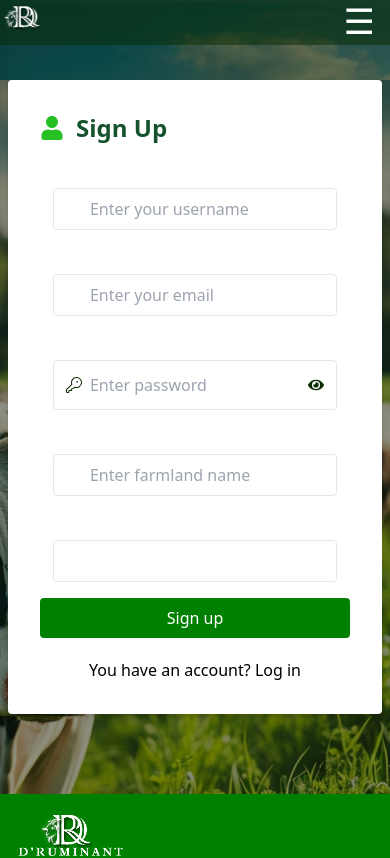
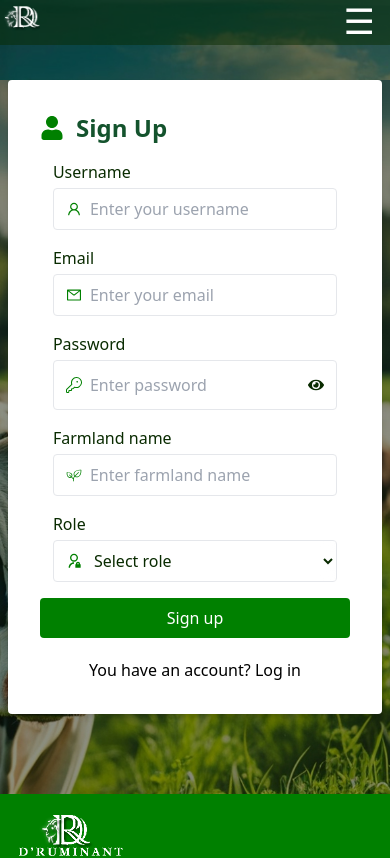
Before and after one commit to Samuel-EA1/druminant_project, a Next.js app: page /signup in a window 390 px wide. Shown: the top 858 px of the page. Built offline with nearby package versions, Linux system fonts and the light colour scheme.

Commit message:
signup fix

```diff
--- a/src/pages/login.js
+++ b/src/pages/login.js
@@ -118,13 +118,13 @@ export default function Login() {
                 <div className="mb-4">
                   <label
                     htmlFor="password"
-                    className="text-base text-white md:text-black"
+                    className="text-base  md:text-black"
                   >
                     Password
                   </label>
                   <div className="flex items-center border rounded mt-1">
                     <span className="pl-3">
-                      <GoKey className="md:text-[#008000]" />
+                      <GoKey className="text-[#008000]" />
                     </span>
                     <input
                       type={showPassword ? "text" : "password"}
--- a/src/pages/reset-link.js
+++ b/src/pages/reset-link.js
@@ -2,6 +2,7 @@ import { Footer } from "@/components/footer";
 import ModuleHeader from "@/components/moduleheader";
 import axios from "axios";
 import React, { useState } from "react";
+import { AiOutlineMail } from "react-icons/ai";
 import { toast } from "react-toastify";
 
 function Reset() {
@@ -31,7 +32,7 @@ function Reset() {
       setMessage(`You will receive a reset link shortly.`);
     } catch (err) {
       setLoading(false);
-      console.log(err)
+      console.log(err);
       if (err.response) {
         // The request was made and the server responded with a status code
         // that falls out of the range of 2xx
@@ -68,6 +69,11 @@ function Reset() {
               <label htmlFor="email" className="block text-primary-foreground">
                 Email Address
               </label>
+
+              <div className="flex items-center border rounded mt-1">
+                <span className="pl-3">
+                  <AiOutlineMail className="text-[#008000] " />
+                </span>
                 <input
                   type="email"
                   id="email"
@@ -75,9 +81,10 @@ function Reset() {
                   value={email}
                   onChange={handleEmailChange}
                   placeholder="john.doe@example.com"
-                className="w-full px-3 py-2 rounded-lg text-base border bg-input focus:outline-none focus:ring focus:ring-primary"
+                  className="w-full px-3 py-2 rounded-lg text-base   bg-input focus:outline-none focus:ring focus:ring-primary"
                   required
                 />
+              </div>
             </div>
             <button
               type="submit"
--- a/src/pages/signup.js
+++ b/src/pages/signup.js
@@ -93,7 +93,7 @@ export default function SignUp() {
             <div className="flex justify-center items-center  px-2  ">
               <div className=" bg-white h-full p-8 rounded shadow-md max-w-xl  w-full  ">
                 <h2 className="text-2xl flex items-center space-x-3 font-bold mb-4">
-                  <FaUser className="md:text-[#008000] text-[#24c024]" />
+                  <FaUser className="text-[#008000]  " />
                   <p className="text-green-900  ">Sign Up</p>
                 </h2>
                 <form onSubmit={signUp}>
@@ -101,19 +101,19 @@ export default function SignUp() {
                     <div className="mb-4">
                       <label
                         htmlFor="username"
-                        className="text-s text-white md:text-black"
+                        className="text-s  md:text-black"
                       >
                         Username
                       </label>
                       <div className="flex items-center border rounded mt-1">
                         <span className="pl-3">
-                          <AiOutlineUser className="md:text-[#008000] text-white" />
+                          <AiOutlineUser className="text-[#008000]  " />
                         </span>
                         <input
                           type="text"
                           id="username"
                           name="username"
-                          className="w-full py-2 px-2 outline-none h-10 text-white md:text-black bg-transparent  "
+                          className="w-full py-2 px-2 outline-none h-10 t  md:text-black bg-transparent  "
                           placeholder="Enter your username"
                           required
                           maxLength={12}
@@ -125,19 +125,19 @@ export default function SignUp() {
                     <div className="mb-4">
                       <label
                         htmlFor="email"
-                        className="text-base text-white md:text-black"
+                        className="text-base   md:text-black"
                       >
                         Email
                       </label>
                       <div className="flex items-center border rounded mt-1">
                         <span className="pl-3">
-                          <AiOutlineMail className="md:text-[#008000] text-white" />
+                          <AiOutlineMail className="text-[#008000] " />
                         </span>
                         <input
                           type="email"
                           id="email"
                           name="email"
-                          className="w-full py-2 px-2 outline-none text-white md:text-black h-10 bg-transparent"
+                          className="w-full py-2 px-2 outline-none   md:text-black h-10 bg-transparent"
                           placeholder="Enter your email"
                           required
                           value={formData.email}
@@ -149,13 +149,13 @@ export default function SignUp() {
                     <div className="mb-4">
                       <label
                         htmlFor="password"
-                        className="text-base text-white md:text-black"
+                        className="text-base   md:text-black"
                       >
                         Password
                       </label>
                       <div className="flex items-center border rounded mt-1">
                         <span className="pl-3">
-                          <GoKey className="md:text-[#008000]" />
+                          <GoKey className="text-[#008000]" />
                         </span>
                         <input
                           type={showPassword ? "text" : "password"}
@@ -178,19 +178,19 @@ export default function SignUp() {
                     <div className="mb-4">
                       <label
                         htmlFor="ethAddress"
-                        className="text-base text-white md:text-black"
+                        className="text-base text- md:text-black"
                       >
                         Farmland name
                       </label>
                       <div className="flex items-center border rounded mt-1">
                         <span className="pl-3">
-                          <PiPlantLight className="md:text-[#008000] text-white" />
+                          <PiPlantLight className="text-[#008000]  " />
                         </span>
                         <input
                           type="text"
                           id=""
                           name="farmland"
-                          className="w-full py-2 px-2 outline-none text-white md:text-black h-10 bg-transparent"
+                          className="w-full py-2 px-2 outline-none  md:text-black h-10 bg-transparent"
                           placeholder="Enter farmland name"
                           required
                           value={formData.farmland}
@@ -201,20 +201,20 @@ export default function SignUp() {
 
                     <div className="mb-4">
                       <label
-                        htmlFor="ethAddress"
-                        className="text-base text-white md:text-black"
+                        htmlFor=""
+                        className="text-base   md:text-black"
                       >
                         Role
                       </label>
                       <div className="flex items-center border rounded mt-1">
                         <span className="pl-3">
-                          <RiAdminLine className="md:text-[#008000] text-white" />
+                          <RiAdminLine className="text-[#008000]  " />
                         </span>
                         <select
                           type="text"
                           id="role"
                           name="role"
-                          className="w-full py-2 px-2 outline-none h-10  bg-transparent backdrop-blur text-white md:text-black "
+                          className="w-full py-2 px-2 outline-none h-10  bg-transparent backdrop-blur   md:text-black "
                           placeholder="Enter your BNB wallet address"
                           required
                           value={formData.role}
```
Lines whose indentation alone changed are shown as unchanged.
